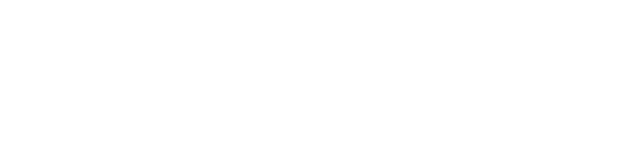
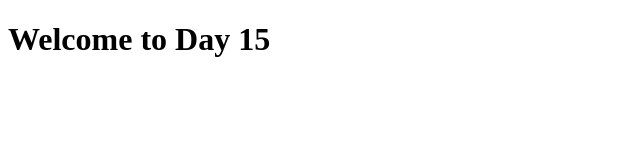
Before and after one commit to ShrikiQA/LearnGit, a plain HTML site: page day-15/index15.html in a window 1280 px wide. Shown: the whole page, without its empty margins (0-640 px from the left). Drawn offline with Linux system fonts and the light colour scheme.

Commit message:
adding heading

```diff
--- a/day-15/index15.html
+++ b/day-15/index15.html
@@ -8,6 +8,7 @@
 <script defer src="./day15.js"></script>
 </head>
 <body>
+    <h1>Welcome to Day 15</h1>
 
 </body>
 </html>
```
